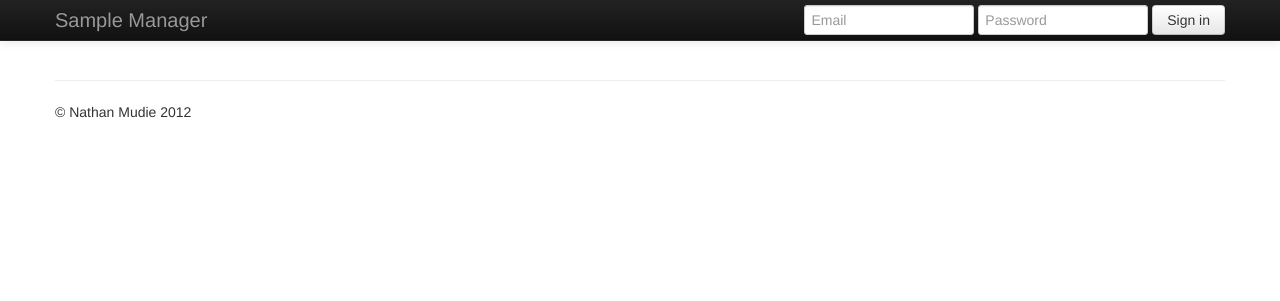
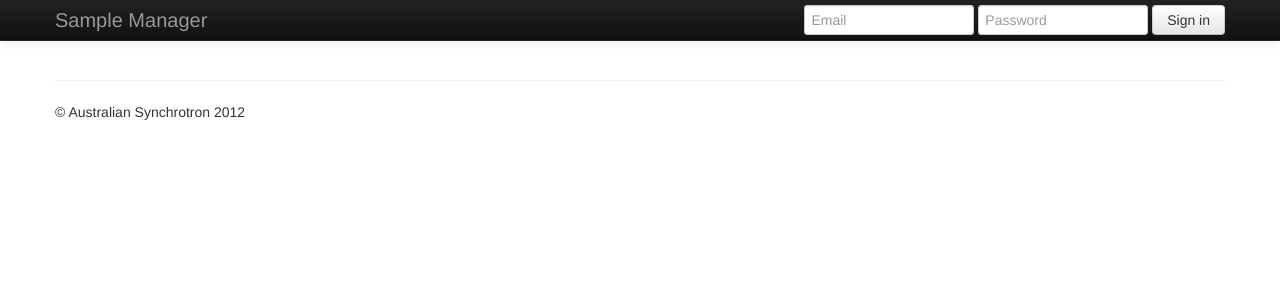
Before and after one commit to artificialexit/mx-sample-manager, a Flask app: template templates/tmpl.twig.html in a window 1280 px wide. Shown: the top 301 px of the page. Run offline with Flask 2, Linux system fonts and the light colour scheme; the template is opened without the code that fills it, so the values that code supplies are empty; parts of the project's set-up code (start-up, migrations or seed data) failed here and were passed over; some libraries are stand-ins or nearby versions.

Commit message:
update copyright message

```diff
--- a/templates/tmpl.twig.html
+++ b/templates/tmpl.twig.html
@@ -84,7 +84,7 @@
             <hr>
 
             <footer>
-                <p>&copy; Nathan Mudie 2012</p>
+                <p>&copy; Australian Synchrotron 2012</p>
             </footer>
 
         </div> <!-- /container -->
```
